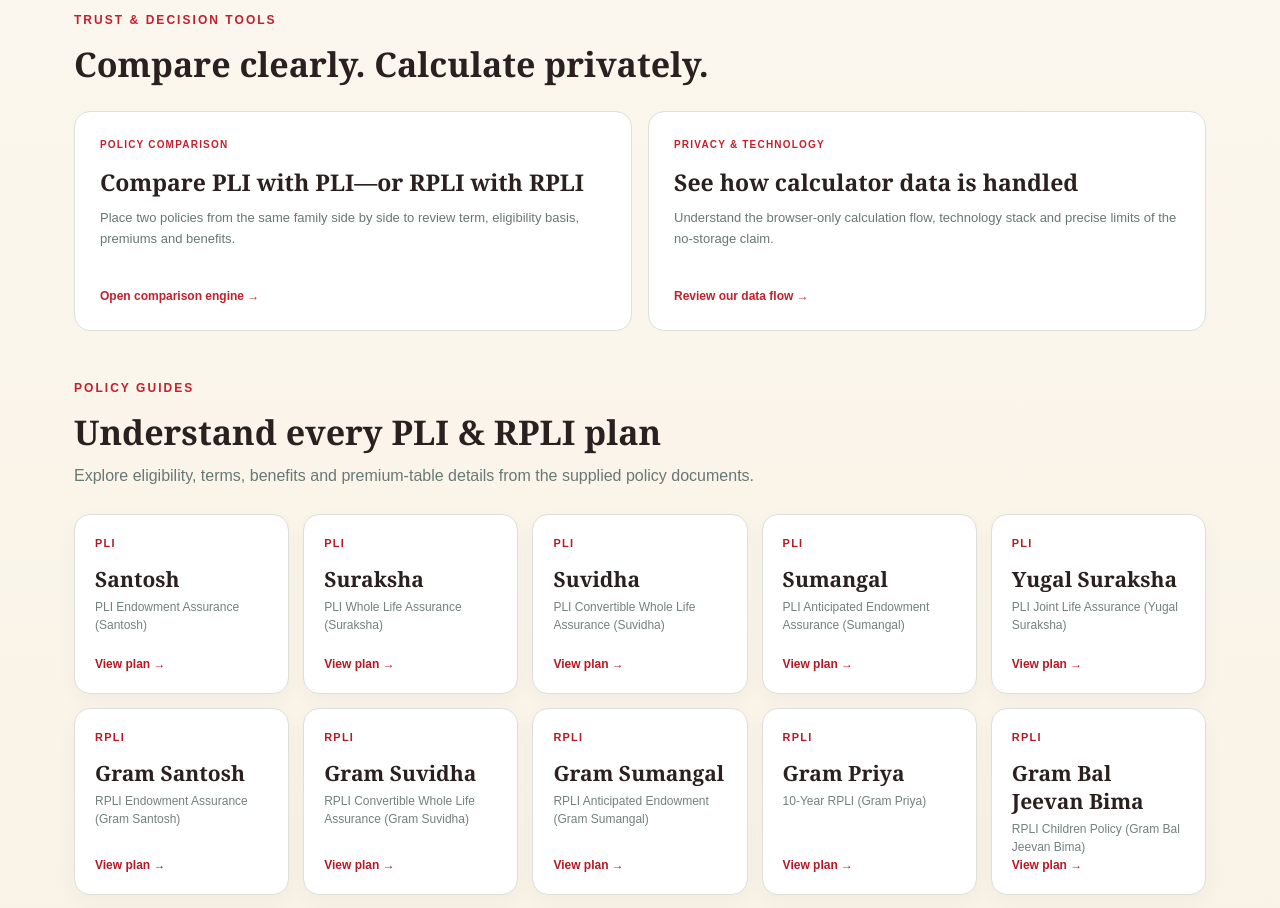
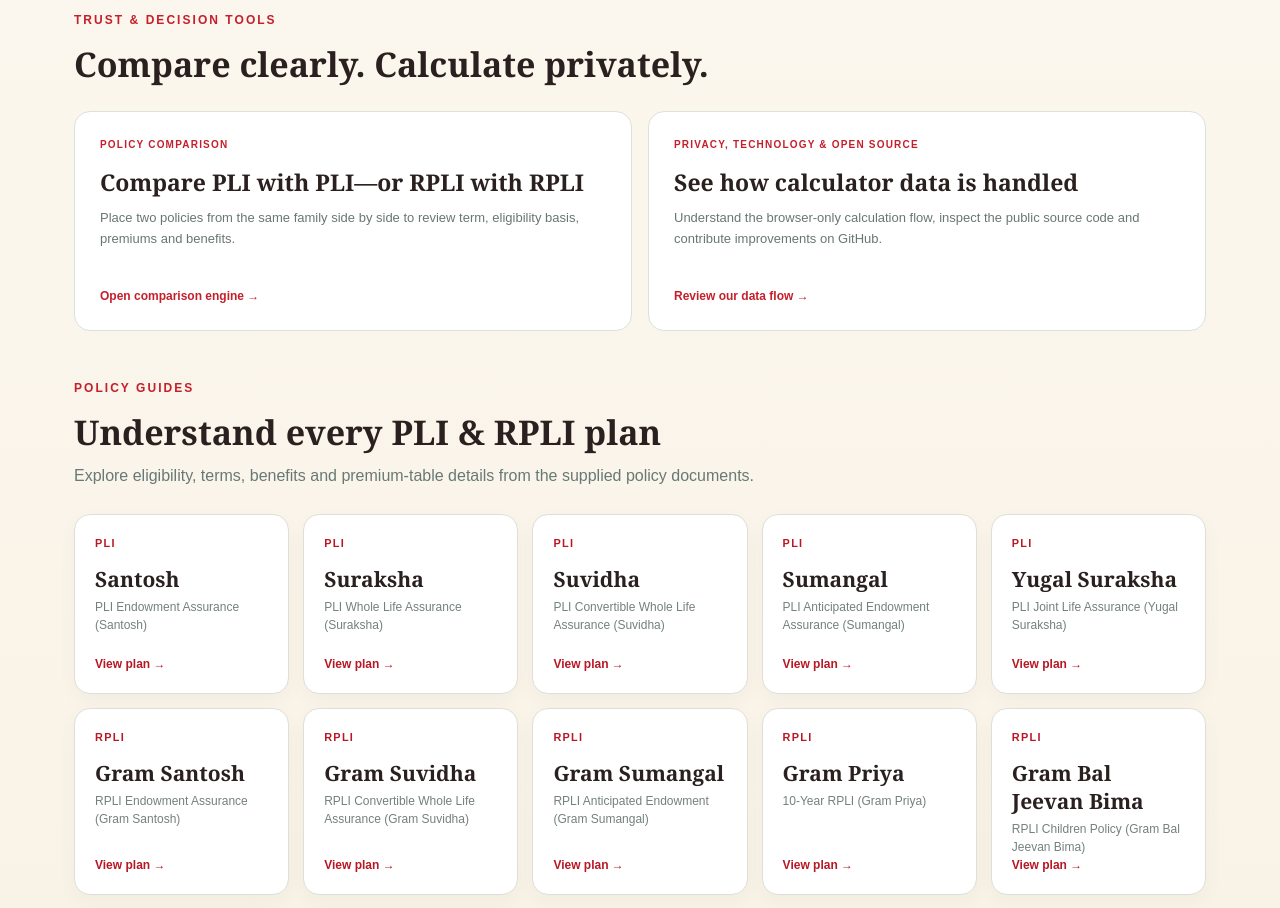
Before and after one commit to theajit/postal-pli-plan, a Next.js app: page / in a window 1280 px wide. Shown: the part 1080-1988 px from the top of the page. Built offline with nearby package versions, Linux system fonts and the light colour scheme; no server answers.

Commit message:
docs: add project README and open-source contribution details

```diff
--- a/app/page.tsx
+++ b/app/page.tsx
@@ -1103,7 +1103,7 @@ export default function Home() {
         <h2 id="planning-tools-title">Compare clearly. Calculate privately.</h2>
         <div className="home-tool-grid">
           <Link href="/compare"><span>POLICY COMPARISON</span><strong>Compare PLI with PLI—or RPLI with RPLI</strong><p>Place two policies from the same family side by side to review term, eligibility basis, premiums and benefits.</p><b>Open comparison engine →</b></Link>
-          <Link href="/privacy"><span>PRIVACY &amp; TECHNOLOGY</span><strong>See how calculator data is handled</strong><p>Understand the browser-only calculation flow, technology stack and precise limits of the no-storage claim.</p><b>Review our data flow →</b></Link>
+          <Link href="/privacy"><span>PRIVACY, TECHNOLOGY &amp; OPEN SOURCE</span><strong>See how calculator data is handled</strong><p>Understand the browser-only calculation flow, inspect the public source code and contribute improvements on GitHub.</p><b>Review our data flow →</b></Link>
         </div>
       </section>
       <section className="guides">
--- a/app/privacy/page.tsx
+++ b/app/privacy/page.tsx
@@ -13,6 +13,7 @@ export default function PrivacyPage() {
       <section><p className="section-no">01</p><h2>What happens when you calculate</h2><div className="data-flow" aria-label="Calculator data flow"><div><b>1</b><strong>You enter values</strong><span>Age, policy, sum assured and payment frequency stay in the active page.</span></div><i aria-hidden="true">→</i><div><b>2</b><strong>Your browser calculates</strong><span>JavaScript matches local premium tables and prepares the result on your device.</span></div><i aria-hidden="true">→</i><div><b>3</b><strong>You see the result</strong><span>The displayed estimate and generated PDF do not need an account or database save.</span></div></div></section>
       <section><p className="section-no">02</p><h2>Technology used</h2><div className="tech-grid"><div><strong>Next.js and React</strong><p>Build the interface and run the interactive calculator in the browser.</p></div><div><strong>TypeScript</strong><p>Adds type checks to calculation and policy-data code during development.</p></div><div><strong>Local policy tables</strong><p>Premium rows used by the calculator are bundled with the application code.</p></div><div><strong>jsPDF</strong><p>Creates a downloadable quotation PDF on the user’s device.</p></div><div><strong>No application database</strong><p>The current project contains no database client, account system or calculator-submission API.</p></div><div><strong>No form submission</strong><p>Changing calculator inputs updates in-memory React state instead of sending a form to a server.</p></div></div></section>
       <section><p className="section-no">03</p><h2>What this statement covers</h2><p>This describes the PostalPlan application code and its calculator workflow. Hosting providers may still process ordinary technical request data—such as an IP address or browser information—in infrastructure logs. Third-party resources loaded by the site may also receive normal web-request information. Those infrastructure activities are separate from PostalPlan storing calculator entries.</p><div className="warning"><strong>Accurate trust claim</strong><p>The architecture supports the statement that PostalPlan does not save calculator inputs in an application database. A technology list alone cannot prove that no network or hosting logs exist.</p></div></section>
+      <section><p className="section-no">04</p><h2>Verify the code and contribute</h2><p>PostalPlan is developed in a public GitHub repository. Anyone can inspect the application code, review how calculator inputs are handled, report an issue or propose an enhancement. Public source code makes the privacy and calculation claims open to independent review.</p><a className="github-cta" href="https://github.com/theajit/postal-pli-plan" rel="noreferrer">View PostalPlan on GitHub <span>↗</span></a><p className="contribution-note">Found an incorrect policy detail or have an improvement in mind? Open an issue or submit a pull request so the change can be reviewed publicly.</p></section>
     </article>
   </main>;
 }
```
Also changed, not shown: app/trust-comparison.css (+1 -0 lines), 1 other file (tests, documents, lock files or other folders).
